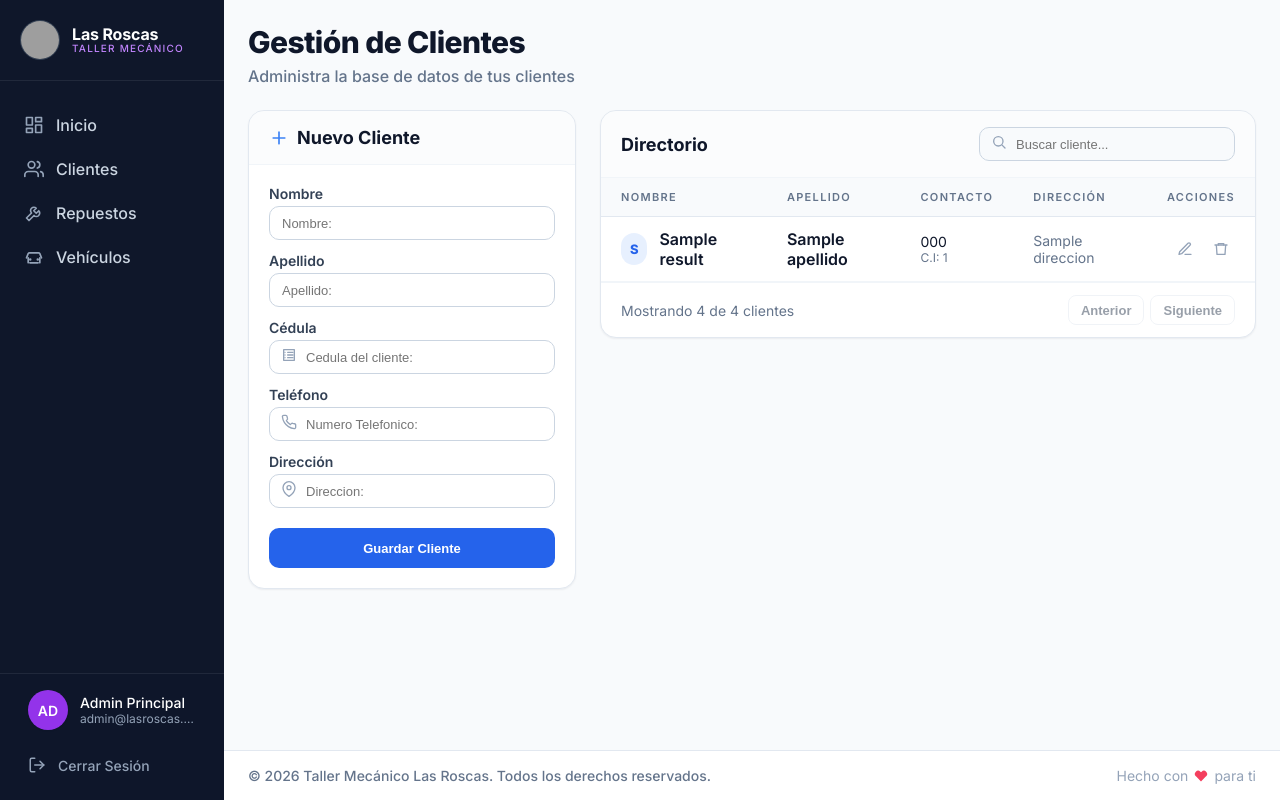
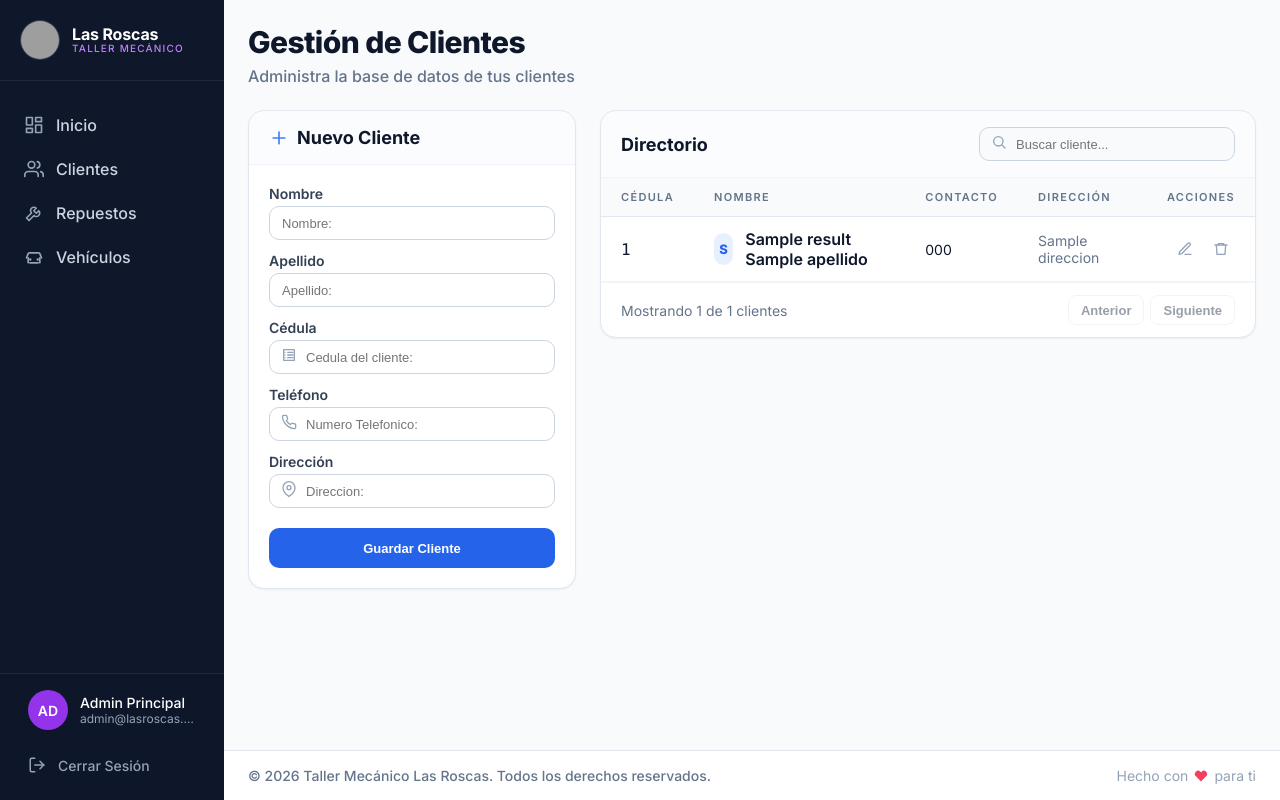
Before and after one commit to Yianm24/TallerMecanicaFicticio, a PHP site: template app/view/clientes.php in a window 1280 px wide. Run offline with PHP 8.4, Linux system fonts and the light colour scheme; the template is opened without the code that fills it: most values are stand-ins (such as "Sample title", 1, 10 or a date in 2020); grey boxes are pictures that could not be loaded.

Commit message:
actualizacion de vistas e implenetacion de atributo conexion en modelo cliente

```diff
--- a/app/controller/clientesController.php
+++ b/app/controller/clientesController.php
@@ -1,7 +1,6 @@
 <?php
 
 namespace App\Controller;
-
 use App\Model\Cliente;
 
 $cliente = new Cliente();
--- a/app/model/User.php
+++ b/app/model/User.php
@@ -24,7 +24,7 @@ class User extends Base
             // Consulta SQL buscando coincidencias para el nombre y el password.
             $query = "SELECT * FROM user WHERE nombre = ? AND password = ?";
 
-            $stmt = $this->getConnection()->prepare($query);
+            $stmt = $this->conexion->prepare($query);
 
             // Vinculamos los valores recibidos para evitar inyección SQL
             $stmt->bindValue(1, $nombre);
--- a/app/model/base.php
+++ b/app/model/base.php
@@ -7,13 +7,13 @@ abstract class Base extends Conexion
 {
     protected $id;
     protected $estado;
-    private $conexion;
+    protected $conexion;
 
     public function __construct()
     {
         parent::__construct();
 
-   // $this->conexion = $this->getConnection();
+        $this->conexion = $this->getConnection();
     }
 
 
--- a/app/model/cliente.php
+++ b/app/model/cliente.php
@@ -28,7 +28,7 @@ class Cliente extends Base
     public function getAllClientes()
     {
         try {
-            $consult = $this->getConnection()->prepare("SELECT * FROM cliente WHERE estado = 1");
+            $consult = $this->conexion->prepare("SELECT * FROM cliente WHERE estado = 1");
             $consult->execute();
             return $consult->fetchAll(\PDO::FETCH_ASSOC);
         } catch (\PDOException $e) {
@@ -52,7 +52,7 @@ class Cliente extends Base
         try {
             $query = "INSERT INTO cliente (id, nombre, apellido, telefono, direccion, estado) VALUES (?, ?, ?, ?, ?, ?)";
 
-            $stmt = $this->getConnection()->prepare($query);
+            $stmt = $this->conexion->prepare($query);
 
             $stmt->bindValue(1, $this->id);
             $stmt->bindValue(2, $this->nombre);
@@ -81,7 +81,7 @@ class Cliente extends Base
     {
         try {
             $query = "UPDATE `cliente` SET estado = 0 WHERE id = ?";
-            $delete = $this->getConnection()->prepare($query);
+            $delete = $this->conexion->prepare($query);
 
             $delete->bindValue(1, $this->id);
             $delete->execute();
--- a/app/model/repuesto.php
+++ b/app/model/repuesto.php
@@ -21,7 +21,7 @@ class Repuesto extends Base
     public function getAllRepuestos()
     {
         try {
-            $consult = $this->getConnection()->prepare("SELECT * FROM repuesto WHERE estado = 1");
+            $consult = $this->conexion->prepare("SELECT * FROM repuesto WHERE estado = 1");
             $consult->execute();
             return $consult->fetchAll(\PDO::FETCH_ASSOC);
         } catch (\PDOException $e) {
@@ -43,7 +43,7 @@ class Repuesto extends Base
         try {
             $query = "INSERT INTO repuesto (nombre, precio, stock, estado) VALUES (?, ?, ?, ?)";
 
-            $stmt = $this->getConnection()->prepare($query);
+            $stmt = $this->conexion->prepare($query);
 
             $stmt->bindValue(1, $this->nombre);
             $stmt->bindValue(2, $this->precio);
@@ -70,7 +70,7 @@ class Repuesto extends Base
     {
         try {
             $query = "UPDATE `repuesto` SET estado = 0 WHERE id = ?";
-            $delete = $this->getConnection()->prepare($query);
+            $delete = $this->conexion->prepare($query);
 
             $delete->bindValue(1, $this->id);
             $delete->execute();
--- a/app/view/clientes.php
+++ b/app/view/clientes.php
@@ -1,15 +1,6 @@
 <!doctype html>
 <html lang="es">
 
-<!-- <head>
-  <meta charset="UTF-8" />
-  <meta name="viewport" content="width=device-width, initial-scale=1.0" />
-  <title>Panel de Control - Las Roscas</title>
-  <link rel="preconnect" href="https://fonts.googleapis.com" />
-  <link rel="preconnect" href="https://fonts.gstatic.com" crossorigin />
-  <link href="https://fonts.googleapis.com/css2?family=Inter:wght@400;500;600;700;800&display=swap" rel="stylesheet" />
-  <link rel="stylesheet" href="./styles.css" />
-</head> -->
 <?php
 include "app/view/head/head.php";
 ?>
@@ -130,8 +121,9 @@ include "app/view/head/head.php";
               <table class="table">
                 <thead>
                   <tr>
+                    <th>Cédula</th>
                     <th>Nombre</th>
-                    <th>Apellido</th>
+                    <!-- <th>Apellido</th> -->
                     <th>Contacto</th>
                     <th>Dirección</th>
                     <th class="td-right">Acciones</th>
@@ -142,18 +134,18 @@ include "app/view/head/head.php";
                   <!-- Se realiza un bucle (foreach) para mostrar los usuarios -->
                   <?php foreach ($result as $cliente) { ?>
                     <tr>
+                      <td class="mono"><?php echo $cliente["id"]; ?></td>
                       <td>
                         <div class="cell-flex">
                           <div class="avatar-dot"><?php echo substr($cliente["nombre"], 0, 1); ?></div>
-                          <div class="td-name"><?php echo $cliente["nombre"]; ?></div>
+                          <div class="td-name"><?php echo $cliente["nombre"] . " " . $cliente["apellido"]; ?></div>
                         </div>
                       </td>
-                      <td>
+                      <!-- <td>
                         <div class="td-name"><?php echo $cliente["apellido"]; ?></div>
-                      </td>
+                      </td> -->
                       <td>
                         <div class="td-phone"><?php echo $cliente["telefono"]; ?></div>
-                        <div class="td-doc">C.I: <?php echo $cliente["id"]; ?></div>
                       </td>
                       <td class="td-address"><?php echo $cliente["direccion"]; ?></td>
                       <td class="td-right">
@@ -185,7 +177,7 @@ include "app/view/head/head.php";
             </div>
 
             <div class="pagination">
-              <span>Mostrando 4 de 4 clientes</span>
+              <span>Mostrando <?php echo count($result); ?> de <?php echo count($result); ?> clientes</span>
               <div class="pager">
                 <button class="pager-btn" type="button" disabled>Anterior</button>
                 <button class="pager-btn" type="button" disabled>Siguiente</button>
--- a/app/view/repuestos.php
+++ b/app/view/repuestos.php
@@ -121,7 +121,7 @@ include "app/view/head/head.php";
               </div>
 
               <div class="pagination">
-                <span>Mostrando 5 de 1432 repuestos</span>
+                <span>Mostrando <?php echo count($result); ?> de <?php echo count($result); ?> repuestos</span>
                 <div class="pager">
                   <button class="pager-btn" type="button" disabled>Anterior</button>
                   <button class="pager-btn" type="button">Siguiente</button>
--- a/app/view/vehiculos.php
+++ b/app/view/vehiculos.php
@@ -161,7 +161,7 @@ include "app/view/head/head.php";
             </div>
 
             <div class="pagination">
-              <span>Mostrando 4 de 854 vehículos</span>
+              <span>Mostrando <?php echo count($result); ?> de <?php echo count($result); ?> vehículos</span>
               <div class="pager">
                 <button class="pager-btn" type="button" disabled>Anterior</button>
                 <button class="pager-btn" type="button">Siguiente</button>
```
Also changed, not shown: app/model/vehiculo.php (+3 -4 lines).
